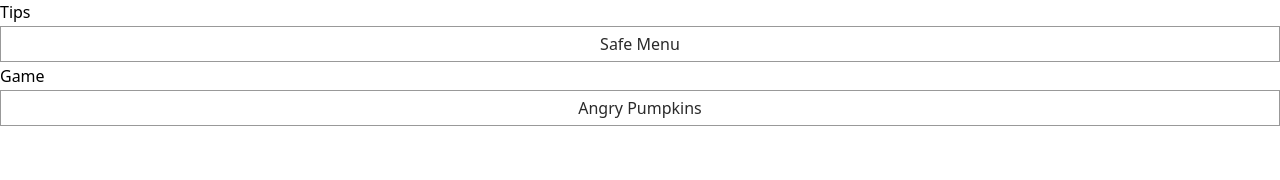
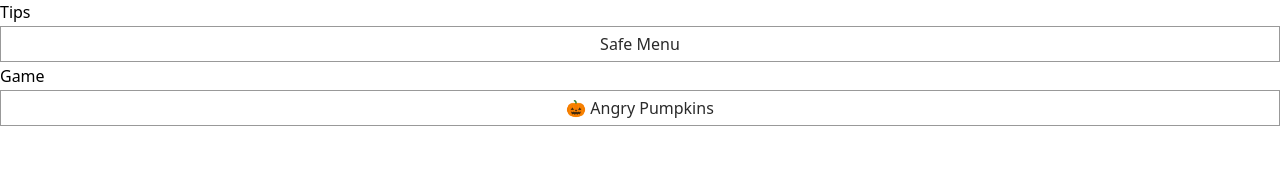
Before and after one commit to lencx/fe-tips, a React (Vite) app: page /#/ in a window 1280 px wide. Shown: the top 180 px of the page. Built offline with nearby package versions, Linux system fonts and the light colour scheme.

Commit message:
chore: game

```diff
--- a/game/angry-pumpkins/index.html
+++ b/game/angry-pumpkins/index.html
@@ -4,7 +4,7 @@
   <head>
     <meta charset="UTF-8" />
     <meta name="viewport" content="width=device-width, initial-scale=1.0" />
-    <title>Visualización Animada</title>
+    <title>🎃 Angry Pumpkins</title>
   </head>
   <body
     style="
--- a/src/Home.tsx
+++ b/src/Home.tsx
@@ -12,7 +12,7 @@ export default function Home() {
         </ul>
         <h2 className="font-bold mt-2">Game</h2>
         <ul>
-          <li onClick={() => navigate('/game/angry-pumpkins')}>Angry Pumpkins</li>
+          <li onClick={() => navigate('/game/angry-pumpkins')}>🎃 Angry Pumpkins</li>
         </ul>
       </div>
     </div>
```
